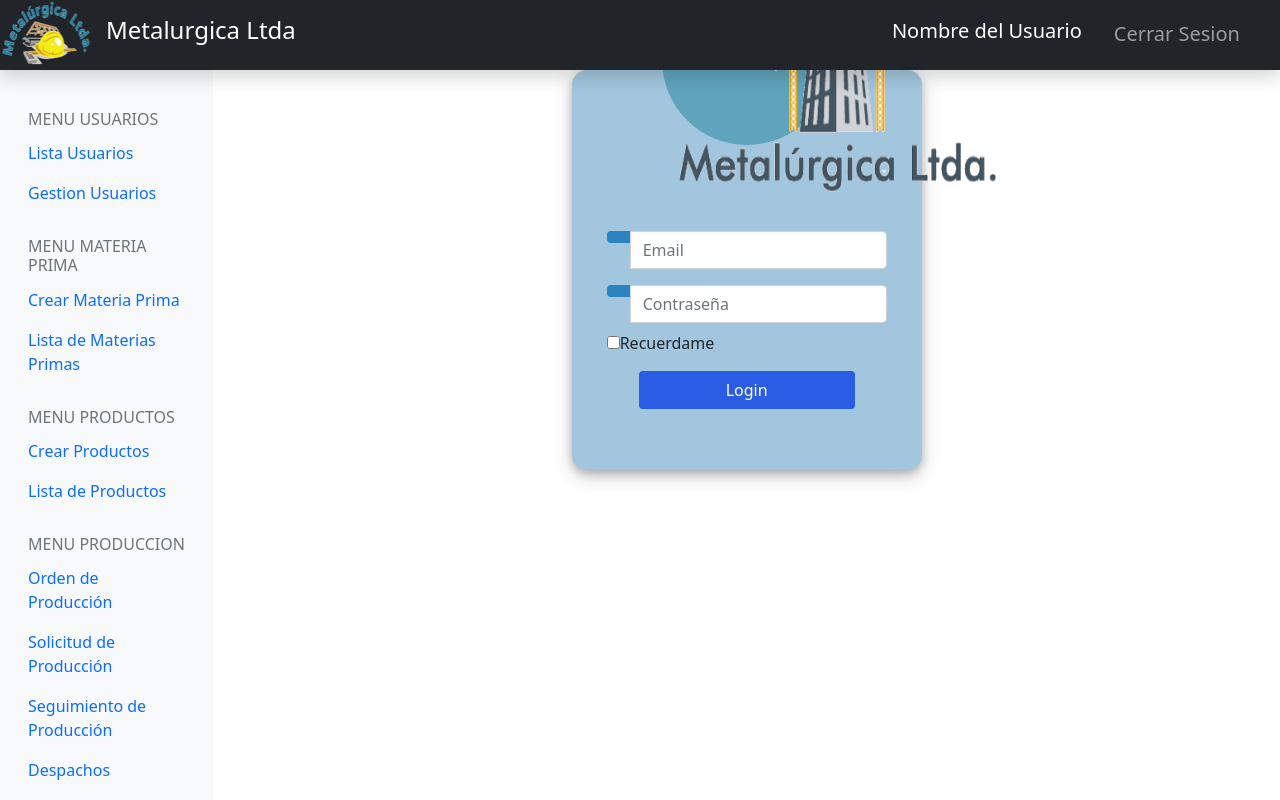
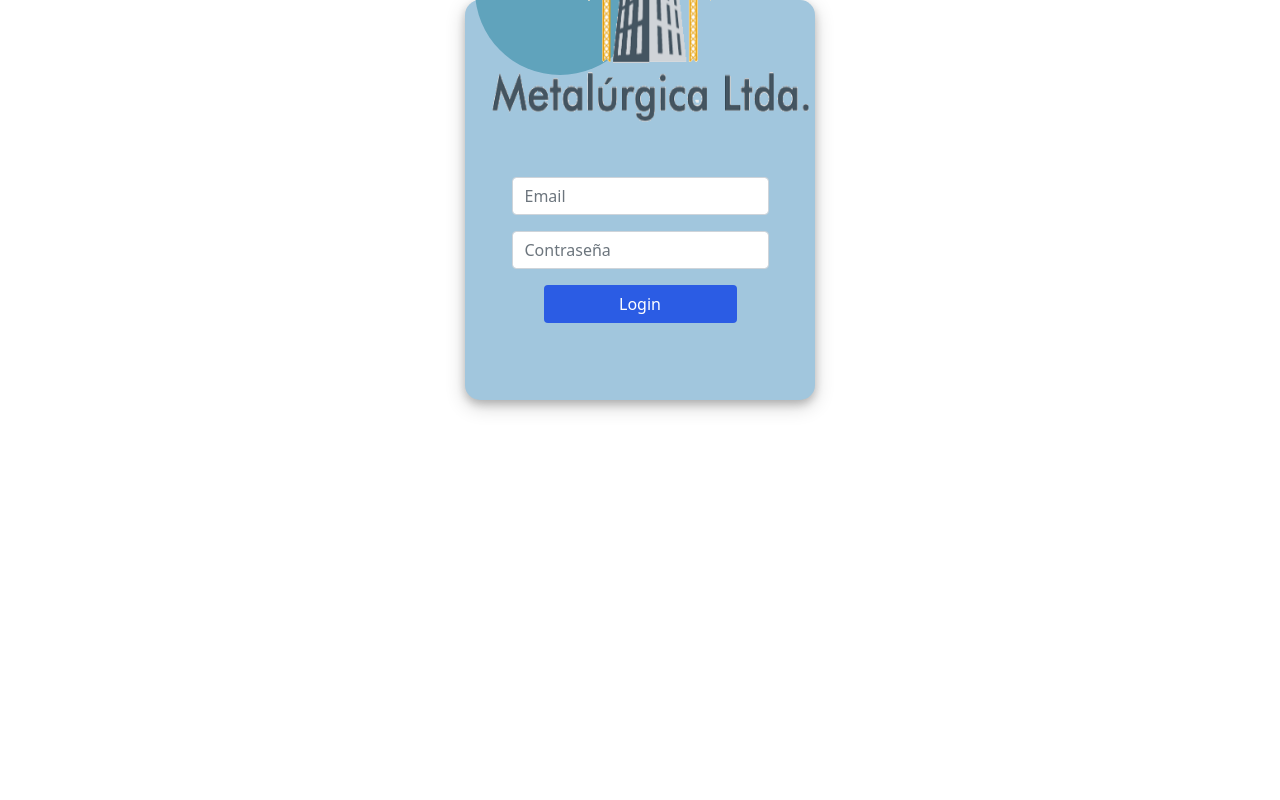
Before and after one commit to adromeroc/Inventario_Metalurgia, a React (Create React App) app in the folder front/: page / in a window 1280 px wide. Shown: the top 800 px of the page. Built offline with nearby package versions, Linux system fonts and the light colour scheme; the HTML template or start-up script is replaced by a standard one.

Commit message:
Se coloco el Login como pantalla inicial del proyecto

```diff
--- a/front/src/App.js
+++ b/front/src/App.js
@@ -1,21 +1,13 @@
 import './App.css';
-import { Fragment, useState } from 'react';
-import Contenido from './componentes/Contenido';
+import { Fragment } from 'react';
 import UsuarioRegistro from './componentes/usuario/UsuarioRegistro';
 
 
 
 export default function App() {
-
-  const [opc, setOpc] = useState(false);
-
-  const selectOption = () =>{
-     setOpc(!opc);
-   };
-
    return (
     <Fragment>
-      {opc ? <UsuarioRegistro />:<Contenido/>}
+      <UsuarioRegistro />
     </Fragment>
   );
 }
--- a/front/src/componentes/Contenido.jsx
+++ b/front/src/componentes/Contenido.jsx
@@ -4,7 +4,6 @@ import { Container } from 'react-bootstrap';
 import "bootstrap/dist/css/bootstrap.min.css";
 import Encabezado from "./Encabezado";
 import Menu from "./Menu";
-import UsuarioRegistro from "./usuario/UsuarioRegistro";
 import UsuarioGestion from "./usuario/UsuarioGestion";
 import MateriaPrimaCrear from "./materia-prima/MateriaPrimaCrear";
 import MateriaPrimaLista from "./materia-prima/MateriaPrimaLista";
@@ -19,7 +18,7 @@ import ListaUsuario from "./usuario/ListaUsuario";
 
 
 export default function Contenido() {
-  const [compDinamico, setCompDinamico ] = useState(<UsuarioRegistro />);
+  const [compDinamico, setCompDinamico ] = useState(<ListaUsuario />);
 
   const onOptionClicked = function (evt) {
     evt.preventDefault();
--- a/front/src/componentes/usuario/UsuarioRegistro.jsx
+++ b/front/src/componentes/usuario/UsuarioRegistro.jsx
@@ -1,49 +1,46 @@
-import { Fragment } from "react";
+import { Fragment, useState } from "react";
 //import DefaultContentMensaje from "../DefaultContentMensaje";
 import logo from '../../image/Foto.2.jpg';
+import Contenido from "../Contenido";
 // import './App.css';
 
 
 export default function UsuarioRegistro() {
+
+	const [opc, setOpc] = useState(false);
+
+    const selectOption = () =>{
+      setOpc(true);
+    };
+
+	console.log(opc);
+
     return (
         <Fragment>
+		{opc ? <Contenido />:
 			<div className="container h-100">
 				<div className="d-flex justify-content-center h-100">
 					<div className="user_card">
-						<div className="d-flex justify-content-center">
-							<div className="brand_logo_container">
-                                <img className="mb-5" alt="Logo" width="330" height="210" ss="brand_logo" src={logo} />
-							</div>
+						<div className="brand_logo_container">
+                        	<img width="330" height="210" src={logo} />
 						</div>
 						<div className="d-flex justify-content-center form_container">
 							<form>
-								<div className="input-group mb-3">
-									<div className="input-group-append">
-										<span className="input-group-text"><i className="fas fa-user"></i></span>
-									</div>
-									<input type="email" name="" className="form-control input_user" value="" placeholder="Email"/>
+								<div className="input-group-append mb-3">
+									<input type="email" name="" className="form-control input_user" placeholder="Email"/>
 								</div>
 								<div className="input-group mb-2">
-									<div className="input-group-append">
-										<span className="input-group-text"><i className="fas fa-key"></i></span>
-									</div>
-									<input type="password" name="" className="form-control input_pass" value="" placeholder="Contraseña"/>
+									<input type="password" name="" className="form-control input_pass" placeholder="Contraseña"/>
 								</div>
-								<div className="form-group">
-									<div className="custom-control custom-checkbox">
-										<input type="checkbox" className="custom-control-input" id="customControlInline"/>
-										<label className="custom-control-label" for="customControlInline">Recuerdame</label>
-									</div>
-								</div>
-									<div className="d-flex justify-content-center mt-3 login_container">
-							<button type="button" name="button" className="btn login_btn">Login</button>
-						    </div>
+								<div className="d-flex justify-content-center mt-3 login_container">
+									<button type="button" name="button" className="btn login_btn" onClick={selectOption}>Login</button>
+						    	</div>
 							</form>
 						</div>
 					</div>
 				</div>
 			</div>
-
+		}
 		</Fragment>
 	)
 }
```
